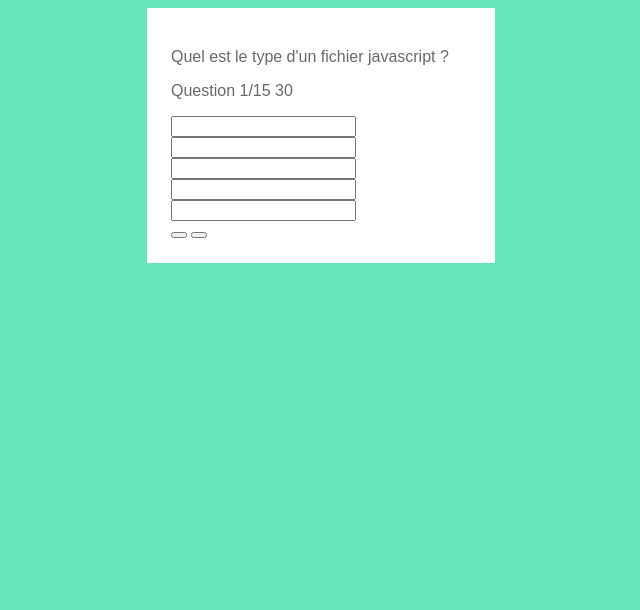
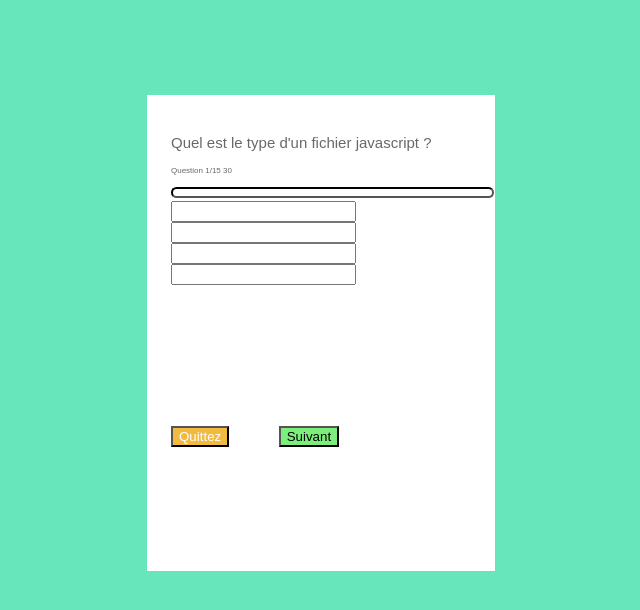
Before and after one commit to Annette-Bwemere-Salama/ecommercesite, a plain HTML site: page index1.html in a window 1280 px wide. Shown: the whole page, without its empty margins (319-959 px from the left). Drawn offline with Linux system fonts and the light colour scheme.

Commit message:
refactory:matengenezo

```diff
--- a/index1.html
+++ b/index1.html
@@ -9,7 +9,7 @@
 </head>
 <body>
     <div class="container">
-        <p>Quel est le type d'un fichier javascript ?</p>
+        <p id="h1">Quel est le type d'un fichier javascript ?</p>
         <p id="petitP"> Question 1/15 30</p>
         <div >
             <input type="text" id="buttonV">
@@ -29,8 +29,9 @@
         </div>
      </div>
      <div class="button">
-        <a href="index.html"><button type="QUITTEZ"  ></button></a>
-         <button type="SUIVANT"></button>
+        <button type="QUITTEZ" id="button1" >Quittez</button>
+        <a href="index.html"><button type="SUIVANT" id="button2">Suivant</button>
+        </a>
     </div>
     </div>
  <script src="index.js"></script>
--- a/style.css
+++ b/style.css
@@ -26,6 +26,7 @@ h1{
     font-size: 15px;
     padding: auto;
     color: #6c6767;
+    margin-bottom: 0px;
 
 }
 p, .decalage{
@@ -36,11 +37,8 @@ p, .decalage{
     color: red;
 }
 #button{
-    margin-left: 110px;
     background-color: darkgreen;
     color: white;
-    padding: 10px 15px 10px 15px;
-    margin-bottom: 20px;
 
 }
 .input{
--- a/style1.css
+++ b/style1.css
@@ -9,5 +9,37 @@ body{
     margin: auto;
     background-color: white;
     padding: 1.5em;
-    color: #6c6767
+    color: #6c6767;
+    margin-top: 7.5%;
+
 }
+#h1{
+    font-size: 15px;
+}
+#petitP{
+    font-size: 8px;
+}
+#buttonV{
+    height: 5px;
+    width: 315px;
+    border-color: black;
+    border-radius: 15px;
+    bleed: 150px solid ;
+}
+.button{
+   margin-bottom: 100px;
+   margin-top: 200px;
+}
+#button1{
+    background-color: rgb(243, 186, 64);
+    color: white;
+}
+#button2{
+    background-color: rgb(124, 238, 124);
+    margin-left: 45px;
+}
+.input2{
+    height: 25px;
+    width: 315px;
+    border-color: rgb(8, 8, 4);
+}
```
